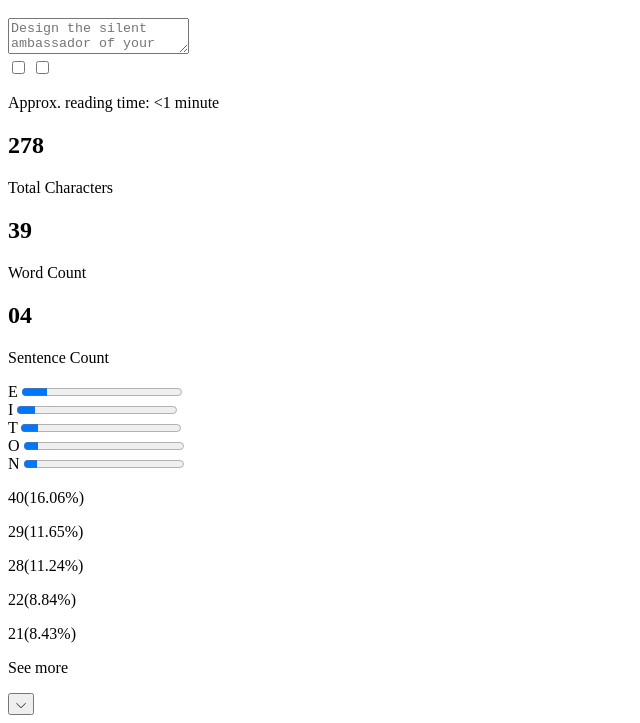
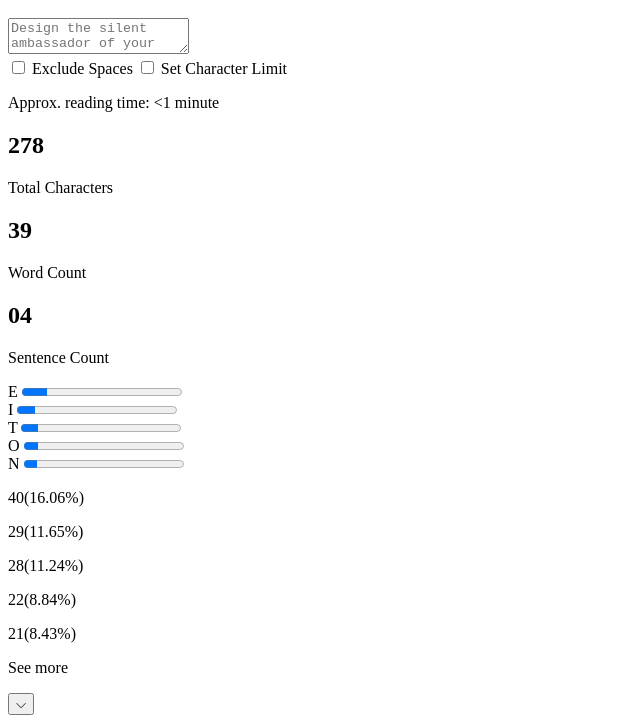
Before and after one commit to Diegoperalta23/Proyecto-de-Maquetado-Web-Character-Counter-HTML-CSS-, a plain HTML site: page index.html in a window 1280 px wide. Shown: the part 168-891 px from the top of the page, without its empty margins (0-640 px from the left). Drawn offline with Linux system fonts and the light colour scheme.

Commit message:
change: checkbox label

```diff
--- a/index.html
+++ b/index.html
@@ -23,10 +23,10 @@
         <section id="checkbox">
             <div>
                 <input type="checkbox">
-                <label for="Exclude Spaces"></label>
+                <label for="">Exclude Spaces</label>
 
                 <input type="checkbox">
-                <label for="Set Character Limit"></label>
+                <label for="">Set Character Limit</label>
             </div>
 
             <p>Approx. reading time: <1 minute</p>
```
